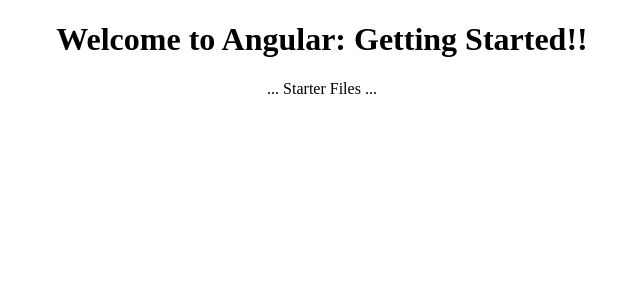
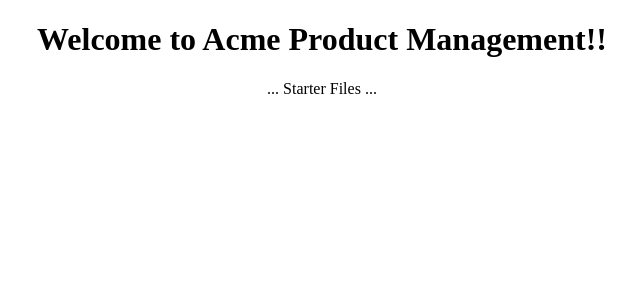
Before and after one commit to dusan011/angular-uni, an Angular app: page / in a window 1280 px wide. Shown: the top 300 px of the page, without its empty margins (318-958 px from the left). Built offline with nearby package versions, Linux system fonts and the light colour scheme.

Commit message:
add app component

```diff
--- a/src/app/app.component.ts
+++ b/src/app/app.component.ts
@@ -1,10 +1,10 @@
-import { Component } from '@angular/core';
+import { Component } from "@angular/core";
 
 @Component({
-  selector: 'pm-root',
-  templateUrl: './app.component.html',
-  styleUrls: ['./app.component.css']
+  selector: "pm-root",
+  templateUrl: "./app.component.html",
+  styleUrls: ["./app.component.css"],
 })
 export class AppComponent {
-  title = 'Angular: Getting Started';
+  title: string = "Acme Product Management";
 }
```
